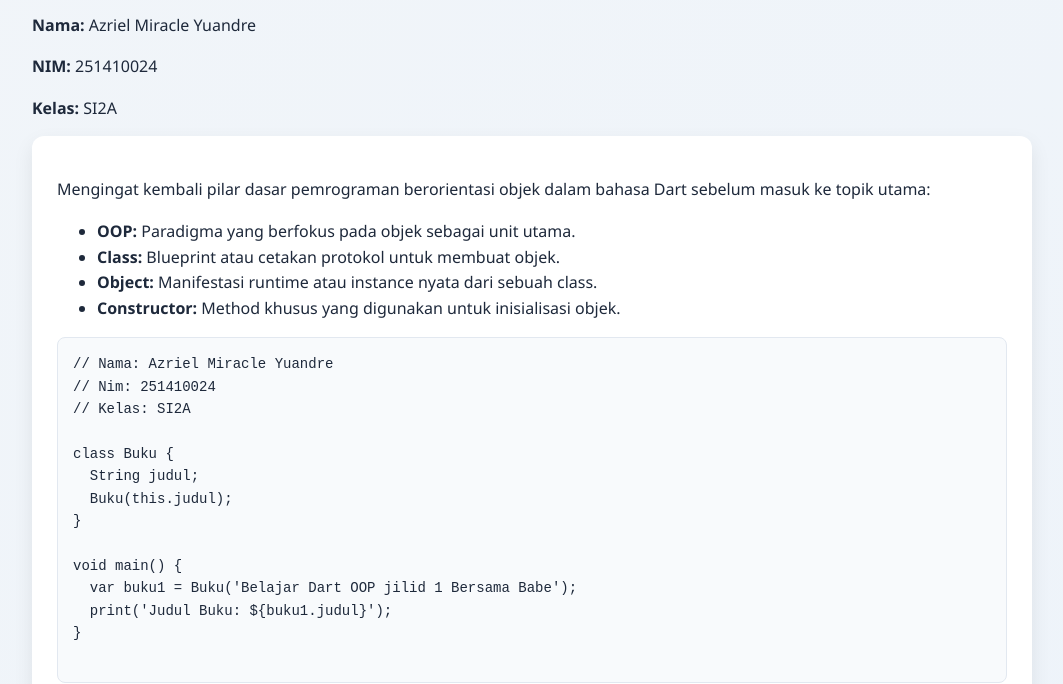
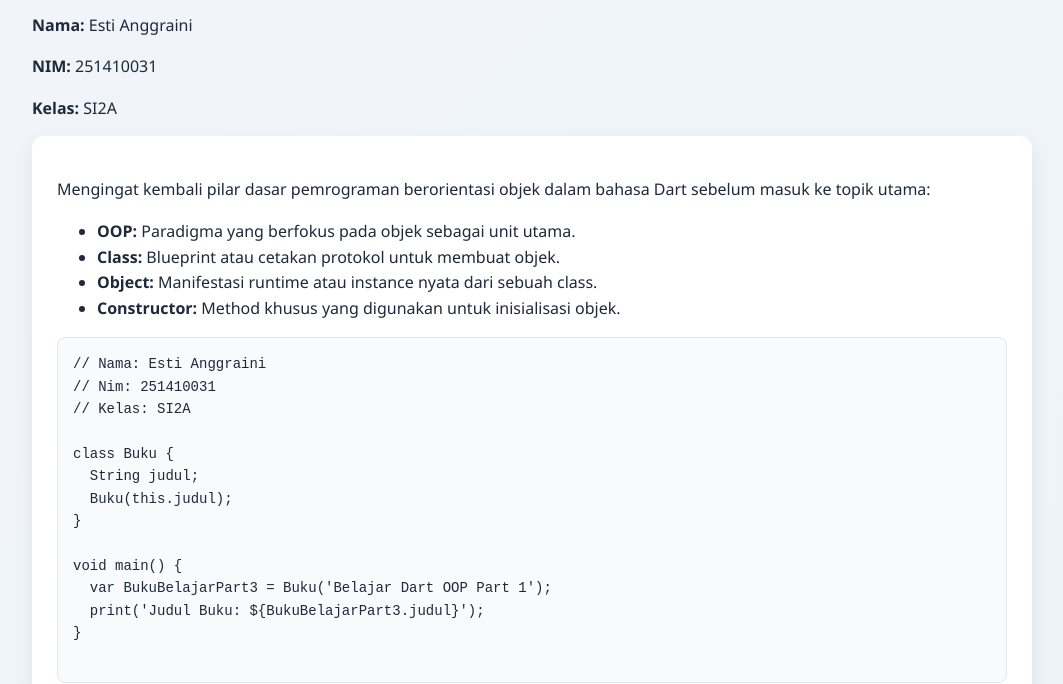
Before and after one commit to EstiAnggraini/tugasestianggraini_3, a plain HTML site: page index.html in a window 1280 px wide. Shown: the part 116-800 px from the top of the page, without its empty margins (108-1171 px from the left). Drawn offline with Linux system fonts and the light colour scheme.

Commit message:
Update index.html

```diff
--- a/index.html
+++ b/index.html
@@ -168,8 +168,8 @@
   <div class="container">
 
     <h1>Review Sesi 1</h1>
-    <p><b>Nama:</b> Azriel Miracle Yuandre</p>
-    <p><b>NIM:</b> 251410024</p>
+    <p><b>Nama:</b> Esti Anggraini</p>
+    <p><b>NIM:</b> 251410031</p>
     <p><b>Kelas:</b> SI2A</p>
 
     <div class="card">
@@ -184,8 +184,8 @@
       </ul>
 
       <pre>
-// Nama: Azriel Miracle Yuandre
-// Nim: 251410024
+// Nama: Esti Anggraini
+// Nim: 251410031
 // Kelas: SI2A
 
 class Buku {
@@ -194,12 +194,12 @@ class Buku {
 }
 
 void main() {
-  var buku1 = Buku('Belajar Dart OOP jilid 1 Bersama Babe');
-  print('Judul Buku: ${buku1.judul}');
+  var BukuBelajarPart3 = Buku('Belajar Dart OOP Part 1');
+  print('Judul Buku: ${BukuBelajarPart3.judul}');
 }
   </pre>
 
-      <button class="btn" onclick="openModal('11dc282384908ce64180992dafa3c188')">
+      <button class="btn" onclick="openModal('391509a1881b604a596a3e2ba7cb1e1d')">
         Lihat Kode
       </button>
     </div>
@@ -224,9 +224,9 @@ void main() {
       </p>
 
       <pre>
-// Nama   : Azriel Miracle Yuandre
-// Nim    : 251410024
-// Kelas  : Si2A
+// Nama: Esti Anggraini
+// Nim: 251410031
+// Kelas: SI2A
 import 'dart:convert';
 
 class Mobil {
@@ -294,9 +294,9 @@ void main() {
       </p>
 
       <pre>
-// Nama   : Azriel Miracle Yuandre
-// Nim    : 251410024
-// Kelas  : Si2A
+// Nama: Esti Anggraini
+// Nim: 251410031
+// Kelas: SI2A
 
 class Warna {
   final int r, g, b;
@@ -331,9 +331,9 @@ void main() {
       </p>
 
       <pre>
-// Nama   : Azriel Miracle Yuandre
-// Nim    : 251410024
-// Kelas  : Si2A
+// Nama: Esti Anggraini
+// Nim: 251410031
+// Kelas: SI2A
 
 class Titik {
   final double x, y;
@@ -373,9 +373,9 @@ void main(){
       </p>
 
       <pre>
-// Nama   : Azriel Miracle Yuandre
-// Nim    : 251410024
-// Kelas  : Si2A
+// Nama: Esti Anggraini
+// Nim: 251410031
+// Kelas: SI2A
 
 class Mahasiswa {
   String? nama;
@@ -427,9 +427,9 @@ void main() {
       <p><b>Private:</b> Hanya dapat diakses dalam file yang sama.</p>
 
       <pre>
-// Nama   : Azriel Miracle Yuandre
-// Nim    : 251410024
-// Kelas  : Si2A
+// Nama: Esti Anggraini
+// Nim: 251410031
+// Kelas: SI2A
 
 class Person {
   String _nama;
@@ -463,9 +463,9 @@ void main() {
       <p>Sintaks 2: <code>void namaSetter(value) {...}</code> (Method Approach)</p>
 
       <pre>
-// Nama   : Azriel Miracle Yuandre
-// Nim    : 251410024
-// Kelas  : Si2A
+// Nama: Esti Anggraini
+// Nim: 251410031
+// Kelas: SI2A
 
 class Person {
   String _nama;
@@ -514,9 +514,9 @@ void main() {
       </ul>
 
       <pre>
-// Nama   : Azriel Miracle Yuandre
-// Nim    : 251410024
-// Kelas  : Si2A
+// Nama: Esti Anggraini
+// Nim: 251410031
+// Kelas: SI2A
 
 class Produk {
   String _nama;
@@ -570,9 +570,9 @@ void main() {
     <h2>Praktik Enkapsulasi - Class User</h2>
     <div class="card">
       <pre>
-// Nama   : Azriel Miracle Yuandre
-// Nim    : 251410024
-// Kelas  : Si2A
+// Nama: Esti Anggraini
+// Nim: 251410031
+// Kelas: SI2A
 
 class User {
   String _username;
@@ -630,9 +630,9 @@ void main() {
     <h2>Studi Kasus Sistem Login</h2>
     <div class="card">
       <pre>
-// Nama   : Azriel Miracle Yuandre
-// Nim    : 251410024
-// Kelas  : Si2A
+// Nama: Esti Anggraini
+// Nim: 251410031
+// Kelas: SI2A
 
 class User {
   String _username;
@@ -683,9 +683,9 @@ void main() {
     <h2>Latihan Bank</h2>
     <div class="card">
       <pre>
-// Nama   : Azriel Miracle Yuandre
-// Nim    : 251410024
-// Kelas  : Si2A
+// Nama: Esti Anggraini
+// Nim: 251410031
+// Kelas: SI2A
 
 class RekeningBank {
   String _nomorRekening;
```
